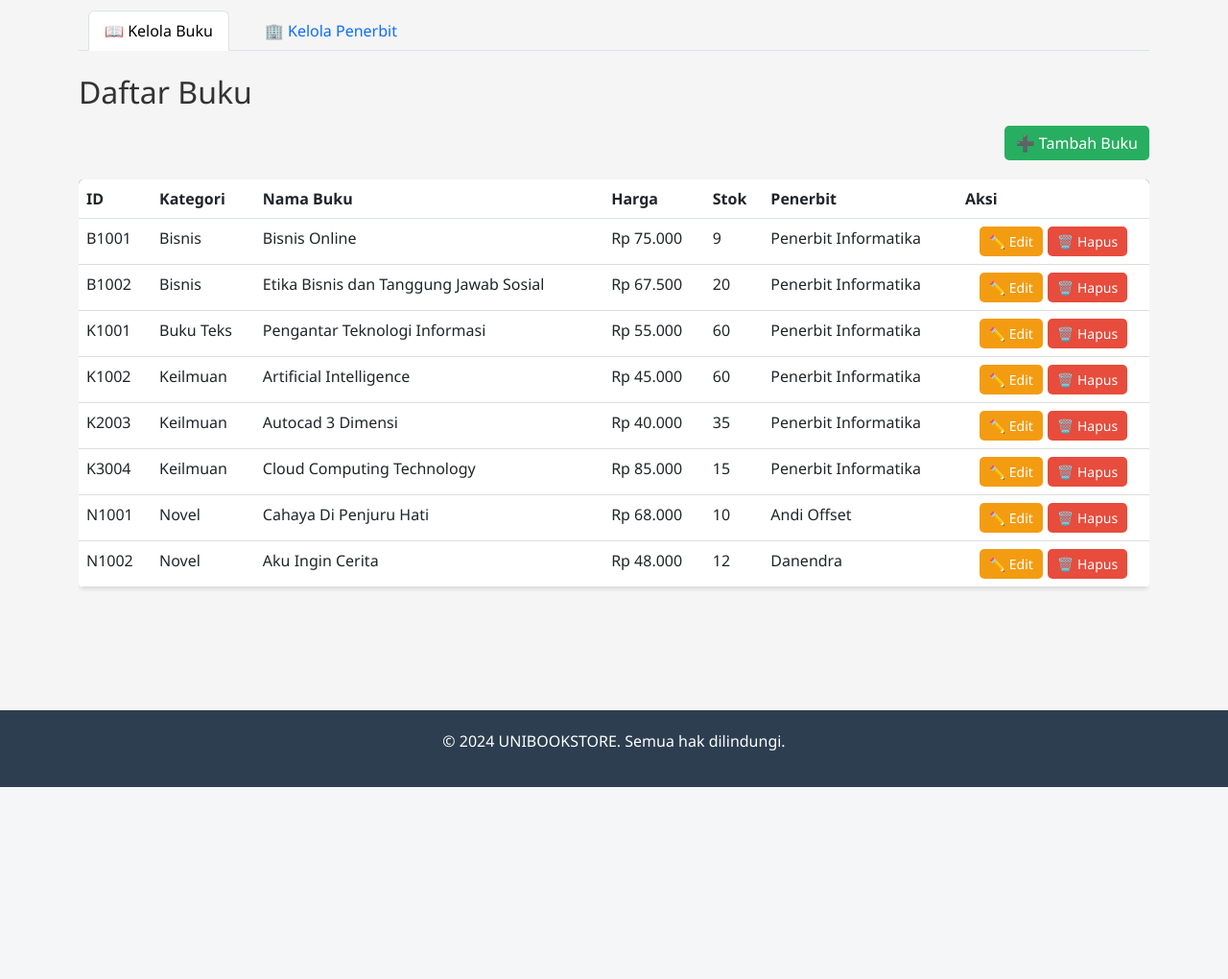
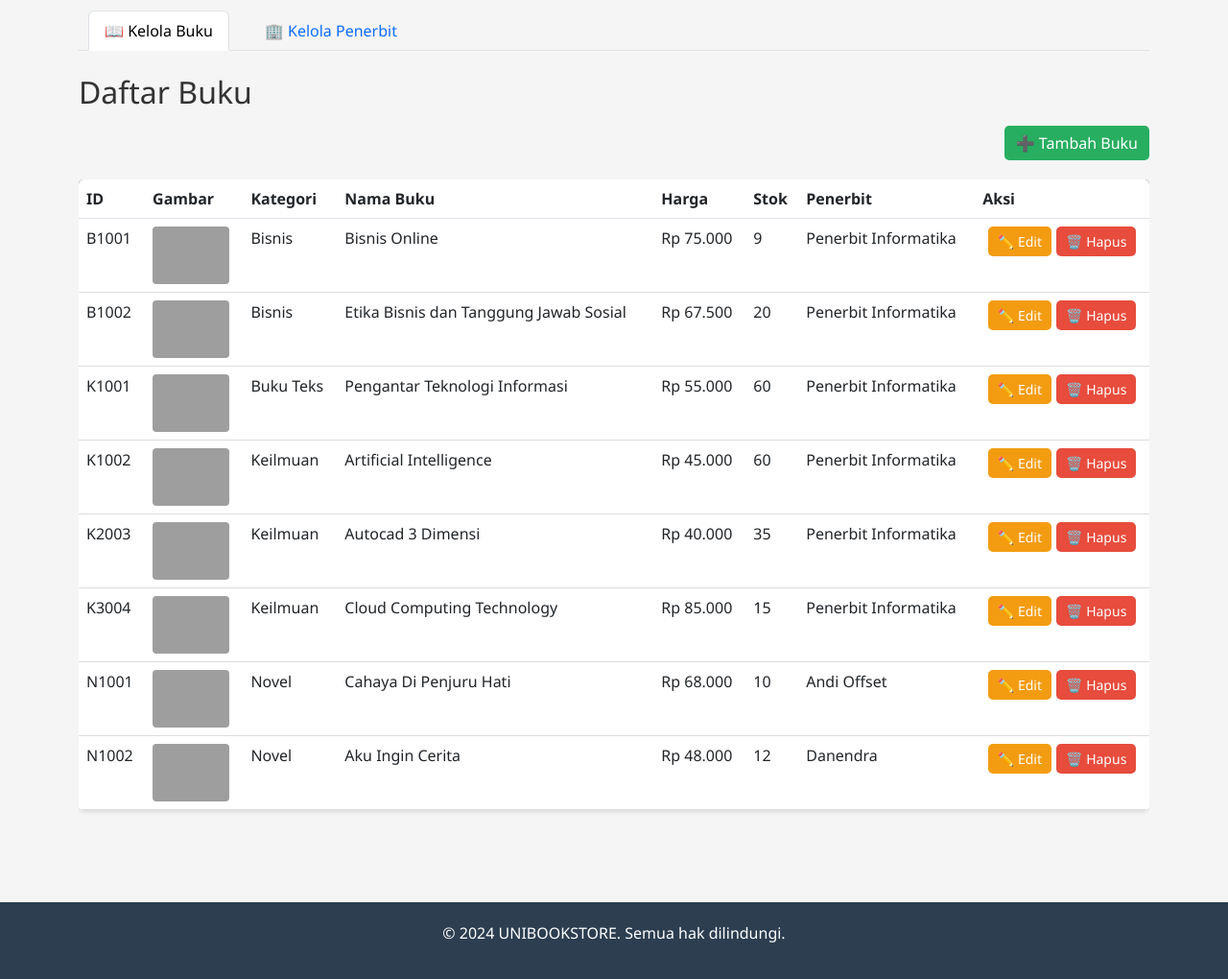
Before and after one commit to haqqulamal/unibookstore, a PHP site: page /admin.php in a window 1280 px wide. Shown: the part 162-1182 px from the top of the page at 96% size. Before the commit the page ends 982 px from the top, so only its background shows below. Run offline with PHP 8.4, Linux system fonts and the light colour scheme; data comes from the database, SQL or seed files in the repository; grey boxes are pictures that could not be loaded.

Commit message:
feat(admin): add book image management in admin panel
- Add gambar column to book table display
- Show book image thumbnails (60px height) in admin table
- Add file upload input to 'Tambah Buku' (Add Book) modal
- Add file upload input to 'Edit Buku' (Edit Book) modal with preview
- Update editBuku() JavaScript function to display image preview
- Auto-populate gambar field and display current image on edit

```diff
--- a/admin.php
+++ b/admin.php
@@ -1,14 +1,4 @@
 <?php
-/**
- * UNIBOOKSTORE - Admin Panel
- * File: admin.php
- *
- * Fitur:
- * - Kelola data buku (CRUD)
- * - Kelola data penerbit (CRUD)
- * - Tampilkan dalam tabel
- * - Tombol: Tambah, Edit, Delete
- */
 
 include 'config/koneksi.php';
 
@@ -92,7 +82,7 @@ $error = isset($_GET['error']) ? $_GET['error'] : '';
             </li>
         </ul>
 
-        <!-- ========== TAB 1: Kelola Buku ========== -->
+        <!--  TAB 1: Kelola Buku  -->
         <?php if ($tab == 'buku'): ?>
             <div class="tab-pane active">
                 <h2 class="mb-3">Daftar Buku</h2>
@@ -106,7 +96,7 @@ $error = isset($_GET['error']) ? $_GET['error'] : '';
 
                 <!-- Table -->
                 <?php
-                $query_buku = "SELECT b.id_buku, b.kategori, b.nama_buku, b.harga, b.stok, p.nama as nama_penerbit, b.id_penerbit
+                $query_buku = "SELECT b.id_buku, b.kategori, b.nama_buku, b.harga, b.stok, p.nama as nama_penerbit, b.id_penerbit, b.gambar
                               FROM buku b
                               JOIN penerbit p ON b.id_penerbit = p.id_penerbit
                               ORDER BY b.id_buku ASC";
@@ -120,6 +110,7 @@ $error = isset($_GET['error']) ? $_GET['error'] : '';
                             <thead>
                                 <tr>
                                     <th>ID</th>
+                                    <th>Gambar</th>
                                     <th>Kategori</th>
                                     <th>Nama Buku</th>
                                     <th>Harga</th>
@@ -132,6 +123,15 @@ $error = isset($_GET['error']) ? $_GET['error'] : '';
                                 <?php while ($row = mysqli_fetch_assoc($result_buku)): ?>
                                     <tr>
                                         <td><?php echo htmlspecialchars($row['id_buku']); ?></td>
+                                        <td>
+                                            <?php if (!empty($row['gambar'])): ?>
+                                                <img src="assets/pictures/<?php echo htmlspecialchars($row['gambar']); ?>"
+                                                     alt="<?php echo htmlspecialchars($row['nama_buku']); ?>"
+                                                     style="height: 60px; width: auto; border-radius: 4px;">
+                                            <?php else: ?>
+                                                <span class="text-muted">-</span>
+                                            <?php endif; ?>
+                                        </td>
                                         <td><?php echo htmlspecialchars($row['kategori']); ?></td>
                                         <td><?php echo htmlspecialchars($row['nama_buku']); ?></td>
                                         <td>Rp <?php echo number_format($row['harga'], 0, ',', '.'); ?></td>
@@ -142,7 +142,7 @@ $error = isset($_GET['error']) ? $_GET['error'] : '';
                                                 <button class="btn btn-warning btn-sm"
                                                     data-bs-toggle="modal"
                                                     data-bs-target="#modalEditBuku"
-                                                    onclick="editBuku('<?php echo $row['id_buku']; ?>', '<?php echo addslashes($row['kategori']); ?>', '<?php echo addslashes($row['nama_buku']); ?>', '<?php echo $row['harga']; ?>', '<?php echo $row['stok']; ?>', '<?php echo $row['id_penerbit']; ?>')">
+                                                    onclick="editBuku('<?php echo $row['id_buku']; ?>', '<?php echo addslashes($row['kategori']); ?>', '<?php echo addslashes($row['nama_buku']); ?>', '<?php echo $row['harga']; ?>', '<?php echo $row['stok']; ?>', '<?php echo $row['id_penerbit']; ?>', '<?php echo addslashes($row['gambar']); ?>')">
                                                     ✏️ Edit
                                                 </button>
                                                 <a href="proses_buku.php?action=delete&id=<?php echo $row['id_buku']; ?>"
@@ -162,7 +162,7 @@ $error = isset($_GET['error']) ? $_GET['error'] : '';
                 <?php endif; ?>
             </div>
 
-        <!-- ========== TAB 2: Kelola Penerbit ========== -->
+        <!--  TAB 2: Kelola Penerbit  -->
         <?php elseif ($tab == 'penerbit'): ?>
             <div class="tab-pane active">
                 <h2 class="mb-3">Daftar Penerbit</h2>
@@ -230,7 +230,7 @@ $error = isset($_GET['error']) ? $_GET['error'] : '';
 
     </div>
 
-    <!-- ========== MODAL: Tambah Buku ========== -->
+    <!--  MODAL: Tambah Buku  -->
     <div class="modal fade" id="modalTambahBuku" tabindex="-1">
         <div class="modal-dialog">
             <div class="modal-content">
@@ -238,7 +238,7 @@ $error = isset($_GET['error']) ? $_GET['error'] : '';
                     <h5 class="modal-title">Tambah Buku Baru</h5>
                     <button type="button" class="btn-close" data-bs-dismiss="modal"></button>
                 </div>
-                <form method="POST" action="proses_buku.php?action=add">
+                <form method="POST" action="proses_buku.php?action=add" enctype="multipart/form-data">
                     <div class="modal-body">
                         <div class="mb-3">
                             <label class="form-label">ID Buku</label>
@@ -272,6 +272,11 @@ $error = isset($_GET['error']) ? $_GET['error'] : '';
                                 ?>
                             </select>
                         </div>
+                        <div class="mb-3">
+                            <label class="form-label">Gambar Buku</label>
+                            <input type="file" class="form-control" name="gambar" accept="image/*">
+                            <small class="text-muted">Format: JPG, JPEG, PNG, GIF (Max 2MB)</small>
+                        </div>
                     </div>
                     <div class="modal-footer">
                         <button type="button" class="btn btn-secondary" data-bs-dismiss="modal">Batal</button>
@@ -282,7 +287,7 @@ $error = isset($_GET['error']) ? $_GET['error'] : '';
         </div>
     </div>
 
-    <!-- ========== MODAL: Edit Buku ========== -->
+    <!--  MODAL: Edit Buku  -->
     <div class="modal fade" id="modalEditBuku" tabindex="-1">
         <div class="modal-dialog">
             <div class="modal-content">
@@ -290,7 +295,7 @@ $error = isset($_GET['error']) ? $_GET['error'] : '';
                     <h5 class="modal-title">Edit Buku</h5>
                     <button type="button" class="btn-close" data-bs-dismiss="modal"></button>
                 </div>
-                <form method="POST" action="proses_buku.php?action=edit">
+                <form method="POST" action="proses_buku.php?action=edit" enctype="multipart/form-data">
                     <div class="modal-body">
                         <input type="hidden" name="id_buku" id="edit_id_buku">
                         <div class="mb-3">
@@ -320,6 +325,14 @@ $error = isset($_GET['error']) ? $_GET['error'] : '';
                                 ?>
                             </select>
                         </div>
+                        <div class="mb-3">
+                            <label class="form-label">Gambar Buku Saat Ini</label>
+                            <div style="margin-bottom: 10px;">
+                                <img id="edit_preview_gambar" src="" alt="Preview" style="height: 100px; width: auto; border-radius: 4px; display: none;">
+                            </div>
+                            <input type="file" class="form-control" name="gambar" id="edit_gambar" accept="image/*">
+                            <small class="text-muted">Format: JPG, JPEG, PNG, GIF (Max 2MB)</small>
+                        </div>
                     </div>
                     <div class="modal-footer">
                         <button type="button" class="btn btn-secondary" data-bs-dismiss="modal">Batal</button>
@@ -330,7 +343,7 @@ $error = isset($_GET['error']) ? $_GET['error'] : '';
         </div>
     </div>
 
-    <!-- ========== MODAL: Tambah Penerbit ========== -->
+    <!--  MODAL: Tambah Penerbit  -->
     <div class="modal fade" id="modalTambahPenerbit" tabindex="-1">
         <div class="modal-dialog">
             <div class="modal-content">
@@ -370,7 +383,7 @@ $error = isset($_GET['error']) ? $_GET['error'] : '';
         </div>
     </div>
 
-    <!-- ========== MODAL: Edit Penerbit ========== -->
+    <!--  MODAL: Edit Penerbit  -->
     <div class="modal fade" id="modalEditPenerbit" tabindex="-1">
         <div class="modal-dialog">
             <div class="modal-content">
@@ -417,13 +430,21 @@ $error = isset($_GET['error']) ? $_GET['error'] : '';
 
     <script>
         // Function to populate edit buku modal
-        function editBuku(id, kategori, nama, harga, stok, id_penerbit) {
+        function editBuku(id, kategori, nama, harga, stok, id_penerbit, gambar) {
             document.getElementById('edit_id_buku').value = id;
             document.getElementById('edit_kategori').value = kategori;
             document.getElementById('edit_nama_buku').value = nama;
             document.getElementById('edit_harga').value = harga;
             document.getElementById('edit_stok').value = stok;
             document.getElementById('edit_id_penerbit').value = id_penerbit;
+
+            // Show preview gambar if exists
+            if (gambar) {
+                document.getElementById('edit_preview_gambar').src = 'assets/pictures/' + encodeURIComponent(gambar);
+                document.getElementById('edit_preview_gambar').style.display = 'block';
+            } else {
+                document.getElementById('edit_preview_gambar').style.display = 'none';
+            }
         }
 
         // Function to populate edit penerbit modal
```
